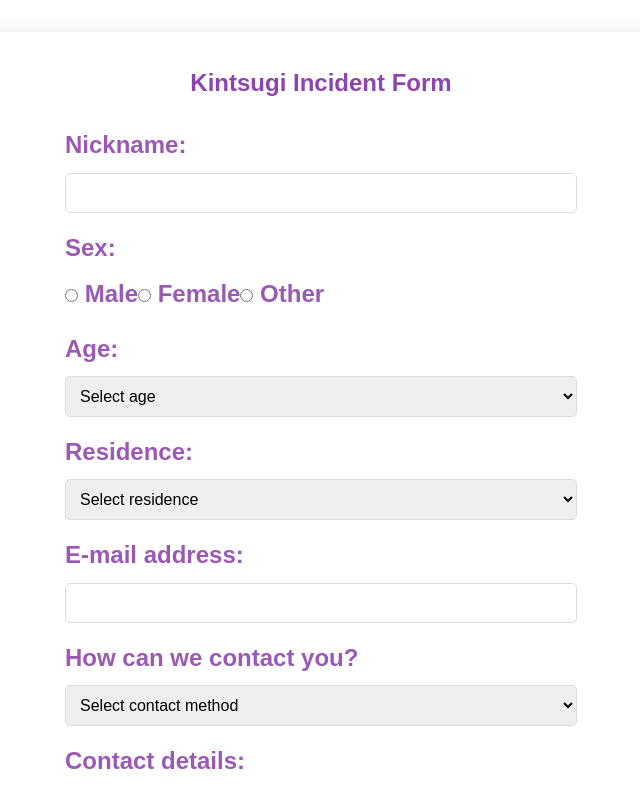
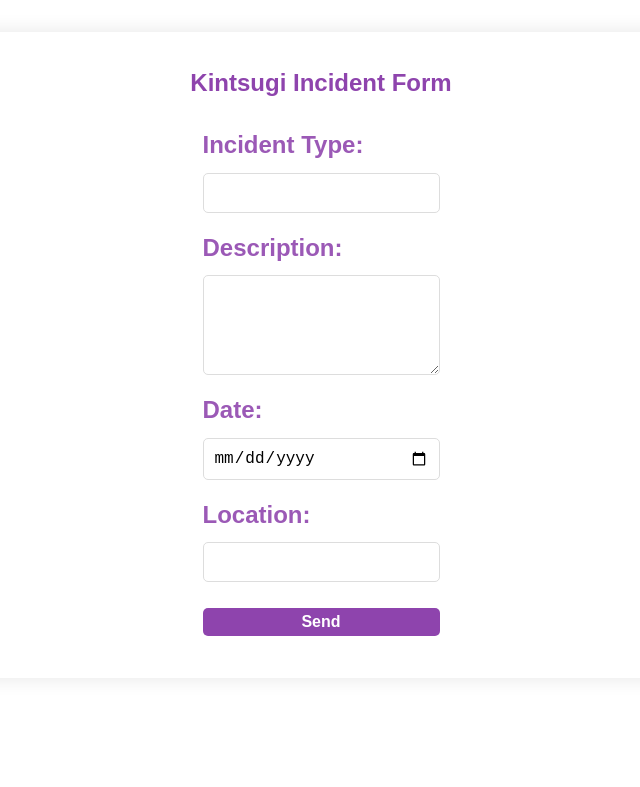
Before and after one commit to Cherrypick14/Kintsugi_hub, a React (Vite) app in the folder src/kintsugi_hub_frontend/: page /form in a window 1280 px wide. Shown: the top 787 px of the page, without its empty margins (319-959 px from the left). Built offline with nearby package versions, Linux system fonts and the light colour scheme.

Commit message:
Change the form layout by using formik and yup

```diff
--- a/src/kintsugi_hub_frontend/src/pages/Form.jsx
+++ b/src/kintsugi_hub_frontend/src/pages/Form.jsx
@@ -1,84 +1,101 @@
-// components/FormOverlay.jsx
 import React from 'react';
+import { useFormik } from 'formik';
+import * as Yup from 'yup';
 
 import '../styles/styles.css';
 
 const Form = () => {
+  // Define the formik instance
+  const formik = useFormik({
+    initialValues: {
+      id: '', // Assuming this could be auto-generated or filled later
+      incident_type: '',
+      description: '',
+      date: '',
+      location: '',
+    },
+    validationSchema: Yup.object({
+      incident_type: Yup.string().required('Incident type is required'),
+      description: Yup.string().required('Description is required'),
+      date: Yup.string().required('Date is required'),
+      location: Yup.string().required('Location is required'),
+    }),
+    onSubmit: values => {
+      console.log('Form data:', values);
+      // Handle form submission here, e.g., send to backend
+    },
+  });
+
   return (
-    <div class="container">
-    <section class="report-section">
-      <h1 class="section-title">Kintsugi Incident Form</h1>
-      <form class="report-form" id="reportForm">
-        <div class="form-group">
-          <label for="nickname">Nickname:</label>
-          <input type="text" id="nickname" name="nickname" required />
+    <div className="container">
+      <section className="report-section">
+        <h1 className="section-title">Kintsugi Incident Form</h1>
+        <form className="report-form" id="reportForm" onSubmit={formik.handleSubmit}>
+
+          {/* Incident Type Field */}
+          <div className="form-group">
+            <label htmlFor="incident_type">Incident Type:</label>
+            <input
+              type="text"
+              id="incident_type"
+              name="incident_type"
+              onChange={formik.handleChange}
+              onBlur={formik.handleBlur}
+              value={formik.values.incident_type}
+            />
+            {formik.touched.incident_type && formik.errors.incident_type ? (
+              <div className="error">{formik.errors.incident_type}</div>
+            ) : null}
           </div>
-        <div class="form-group">
-          <label>Sex:</label>
-          <div>
-            <label>
-              <input type="radio" name="sex" value="male" required /> Male
-            </label>
-            <label>
-              <input type="radio" name="sex" value="female" required /> Female
-            </label>
-            <label>
-              <input type="radio" name="sex" value="other" required /> Other
-            </label>
+
+          {/* Description Field */}
+          <div className="form-group">
+            <label htmlFor="description">Description:</label>
+            <textarea
+              id="description"
+              name="description"
+              onChange={formik.handleChange}
+              onBlur={formik.handleBlur}
+              value={formik.values.description}
+            ></textarea>
+            {formik.touched.description && formik.errors.description ? (
+              <div className="error">{formik.errors.description}</div>
+            ) : null}
           </div>
+
+          {/* Date Field */}
+          <div className="form-group">
+            <label htmlFor="date">Date:</label>
+            <input
+              type="date"
+              id="date"
+              name="date"
+              onChange={formik.handleChange}
+              onBlur={formik.handleBlur}
+              value={formik.values.date}
+            />
+            {formik.touched.date && formik.errors.date ? (
+              <div className="error">{formik.errors.date}</div>
+            ) : null}
           </div>
-        <div class="form-group">
-          <label for="age">Age:</label>
-          <select id="age" name="age" required>
-            <option value="">Select age</option>
-            <option value="under18">Under 18</option>
-            <option value="18-24">18-24</option>
-            <option value="25-34">25-34</option>
-            <option value="35-44">35-44</option>
-            <option value="45-54">45-54</option>
-            <option value="55+">55+</option>
-          </select>
+
+          {/* Location Field */}
+          <div className="form-group">
+            <label htmlFor="location">Location:</label>
+            <input
+              type="text"
+              id="location"
+              name="location"
+              onChange={formik.handleChange}
+              onBlur={formik.handleBlur}
+              value={formik.values.location}
+            />
+            {formik.touched.location && formik.errors.location ? (
+              <div className="error">{formik.errors.location}</div>
+            ) : null}
           </div>
-        <div class="form-group">
-          <label for="residence">Residence:</label>
-          <select id="residence" name="residence" required>
-            <option value="">Select residence</option>
-            <option value="urban">Urban</option>
-            <option value="suburban">Suburban</option>
-            <option value="rural">Rural</option>
-          </select>
-        </div>
-        <div class="form-group">
-          <label for="email">E-mail address:</label>
-          <input type="email" id="email" name="email" required />
-        </div>
-        <div class="form-group">
-          <label for="contact-method">How can we contact you?</label>
-          <select id="contact-method" name="contact-method" required>
-            <option value="">Select contact method</option>
-            <option value="email">Email</option>
-            <option value="phone">Phone</option>
-            <option value="sms">SMS</option>
-            <option value="whatsapp">WhatsApp</option>
-          </select>
-        </div>
-        <div class="form-group">
-          <label for="contact-details">Contact details:</label>
-          <input type="text" id="contact-details" name="contact-details" required />
-        </div>
-        <div class="form-group">
-          <label for="incident-description">Incident Description:</label>
-          <textarea id="incident-description" name="incident-description" required></textarea>
-        </div>
-        <div class="form-group">
-          <label for="evidence">Upload Evidence (if any):</label>
-          <input type="file" id="evidence" name="evidence" class="file-input" multiple />
-        </div>
-        <div class="checkbox-group">
-          <input type="checkbox" id="consent" name="consent" required />
-          <label for="consent">I consent to the use of my details for reporting purposes</label>
-        </div>
-        <button type="submit" class="submit-button">Send</button>
+
+          <button type="submit" className="submit-button">Send</button>
         </form>
       </section>
     </div>
```
Lines whose indentation alone changed are shown as unchanged.
